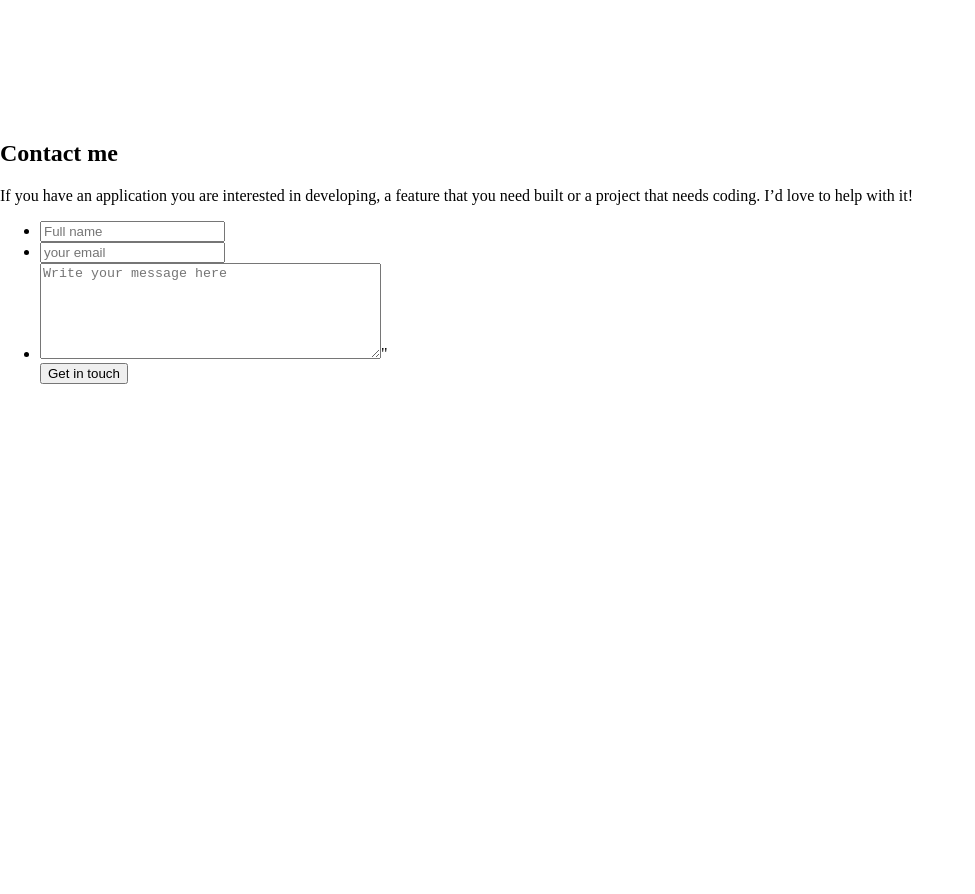
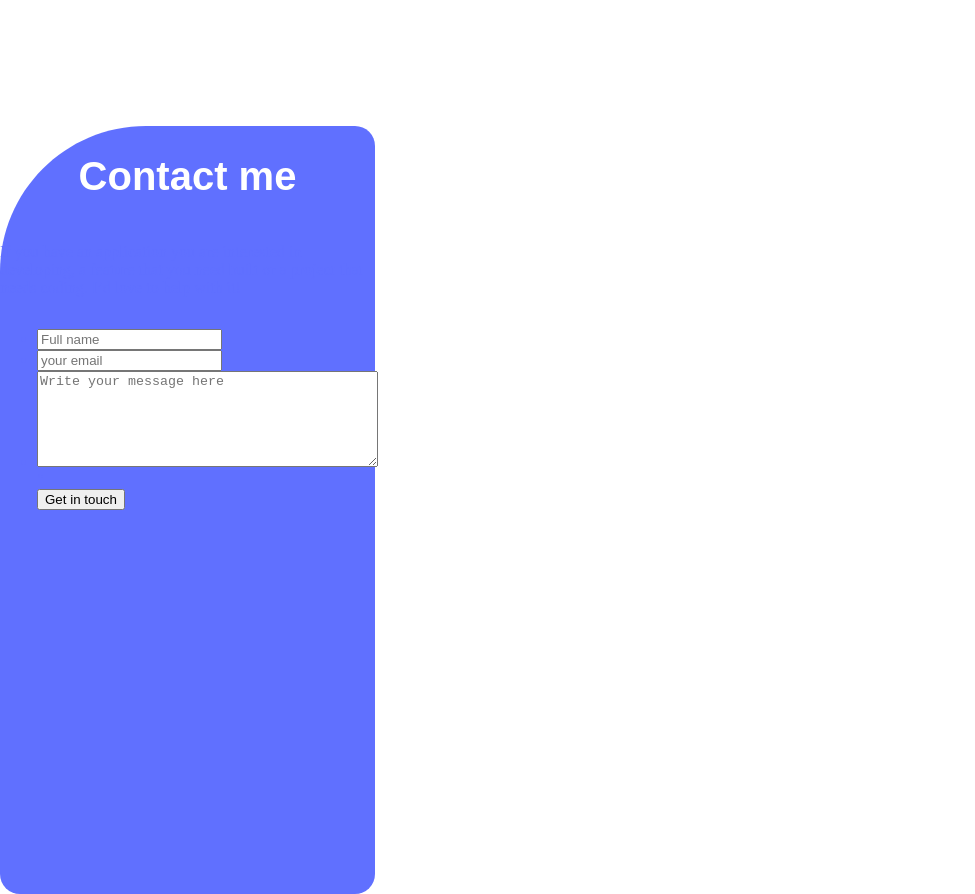
Before and after one commit to rbd3/Andry, a plain HTML site: page index.html in a window 1280 px wide. Shown: the part 4380-5274 px from the top of the page, without its empty margins (0-975 px from the left). Before the commit the page ends 4780 px from the top, so only its background shows below. Drawn offline with Linux system fonts and the light colour scheme.

Commit message:
Add contact container

```diff
--- a/style.css
+++ b/style.css
@@ -622,3 +622,33 @@ body {
   line-height: 24px;
   color: #000;
 }
+
+/* contact me */
+.contact-form {
+  display: flex;
+  flex-direction: column;
+  align-items: center;
+  height: 48rem;
+  width: 375px;
+  left: 0;
+  /*top: 410px;*/
+  border-radius: 20px;
+  background-image: url(media/contact\ form-\ background-shape-desktop.svg);
+  color:#6070FF;
+}
+
+.contact-me {
+font-family: "Poppins", sans-serif;
+font-size: 40px;
+font-weight: 700;
+line-height: 52px;
+letter-spacing: 0em;
+text-align: center;
+color: #fff;
+font-style: Bold;
+font-size: 40px;
+line-height: 52px;
+line-height: 87%;
+align: Center;
+vertical-align: Center;
+}
```
